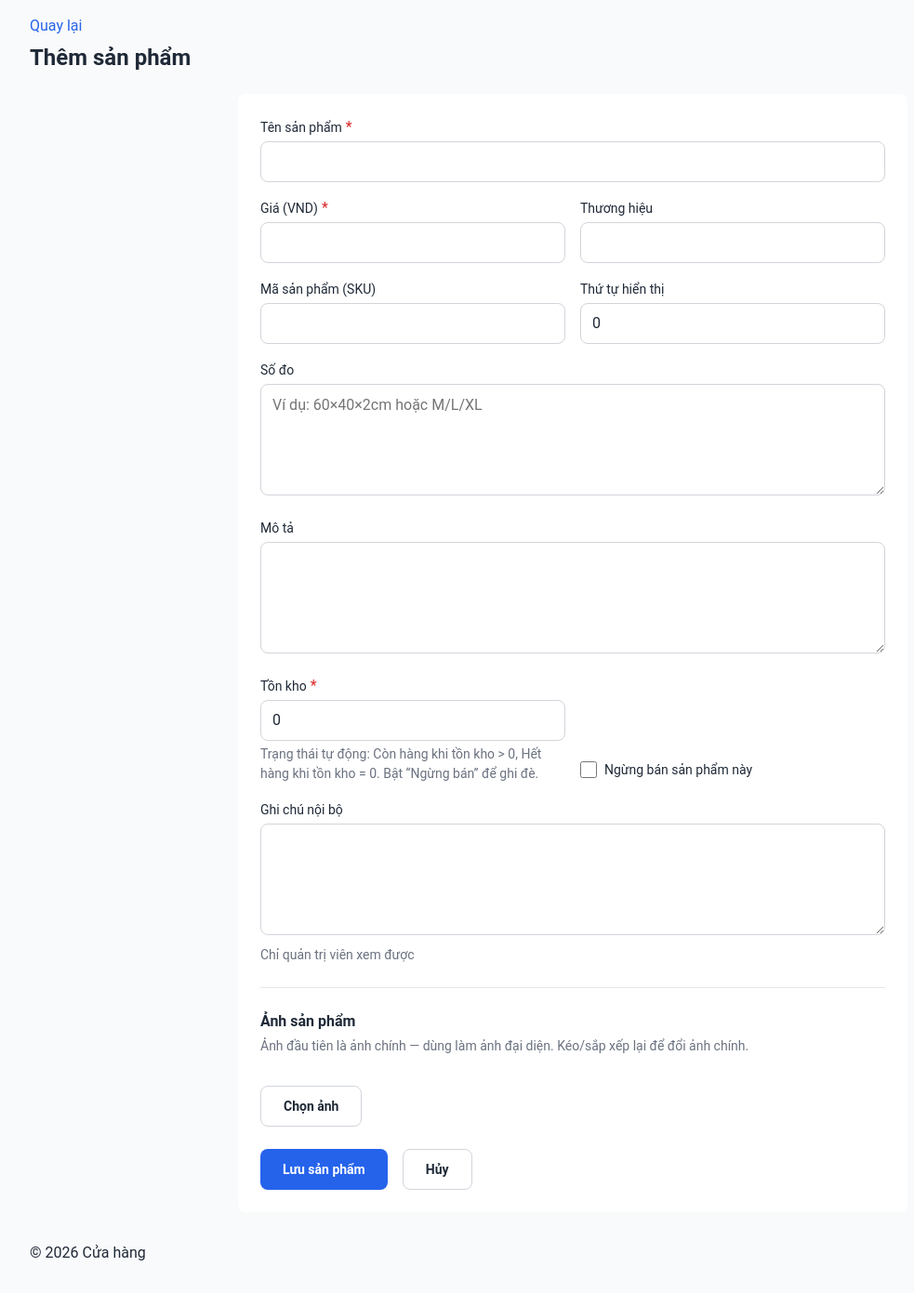
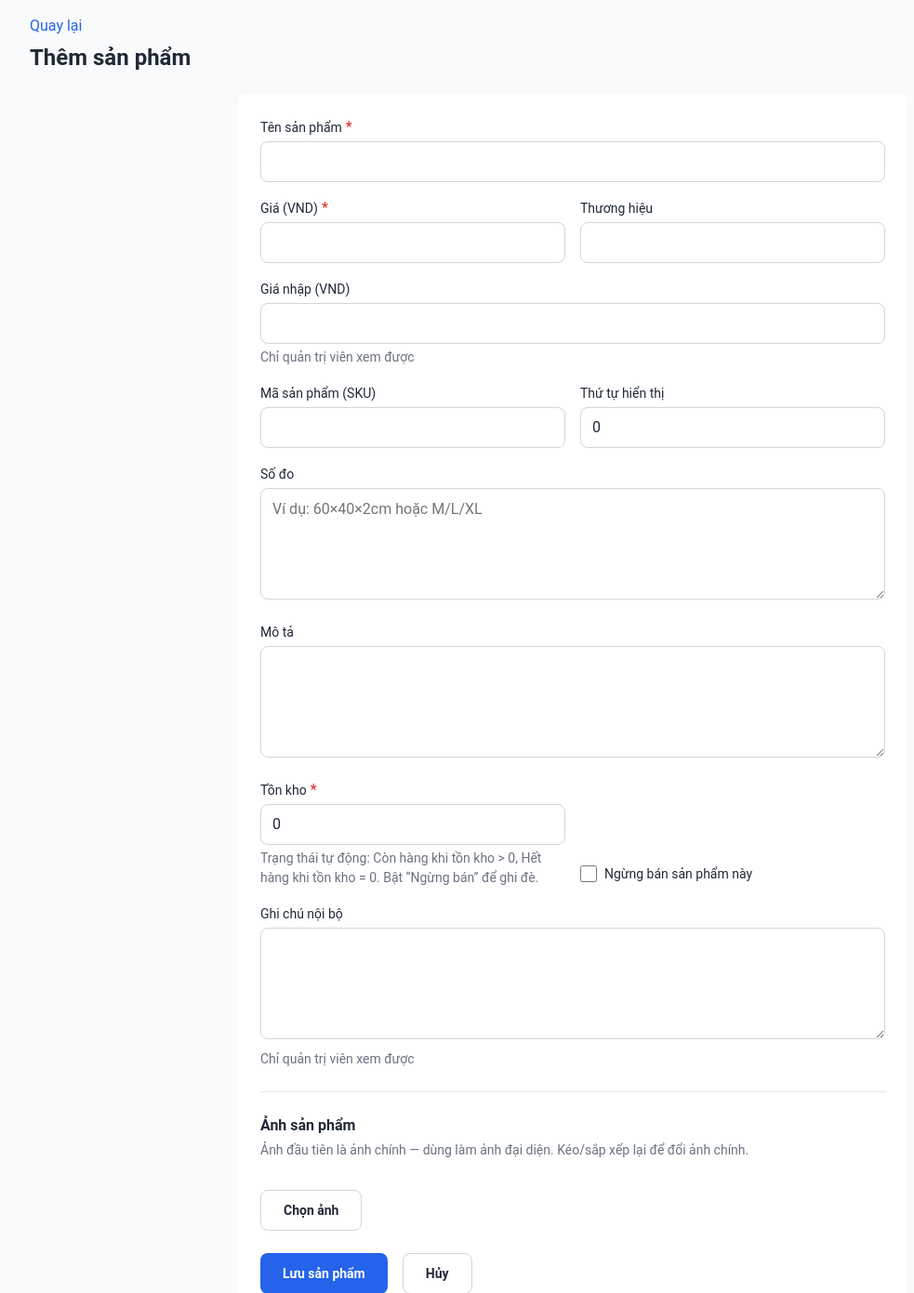
Before and after one commit to DangTAnh/StrWb, a Flask app: page /admin/products/new in a window 1280 px wide. Shown: the top 1391 px of the page at 93% size, without its empty margins (24-1007 px from the left). Before the commit the page ends 1356 px from the top, so only its background shows below. Run offline with Flask 3, Linux system fonts and the light colour scheme; the visitor is signed in with stand-in values (Sample User, id 1); some libraries are stand-ins or nearby versions.

Commit message:
feat(05-03): render optional cost_price field on admin product form
- full-width .form-field after Giá/Thương hiệu row per 05-UI-SPEC
- label 'Giá nhập (VND)', input min=0 step=1, help-text 'Chỉ quản trị viên xem được', error loop
- no required/aria-required, no new CSS; COST-02: public templates untouched

```diff
--- a/app/templates/admin/products/form.html
+++ b/app/templates/admin/products/form.html
@@ -26,6 +26,13 @@
         {{ form.brand(class="input") }}
         {% for error in form.brand.errors %}<span class="field-error">{{ error }}</span>{% endfor %}
       </div>
+    </div>
+
+    <div class="form-field">
+      <label for="cost_price">Giá nhập (VND)</label>
+      {{ form.cost_price(class="input", min="0", step="1") }}
+      <p class="help-text">Chỉ quản trị viên xem được</p>
+      {% for error in form.cost_price.errors %}<span class="field-error">{{ error }}</span>{% endfor %}
     </div>
 
     <div class="form-row-2">
```
